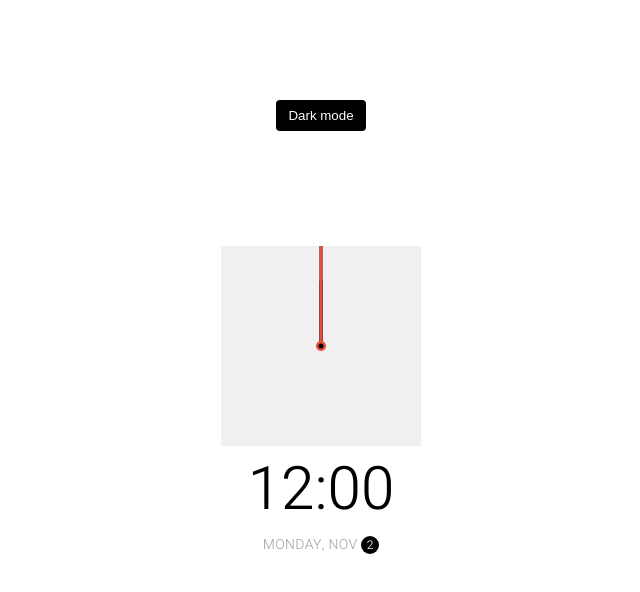
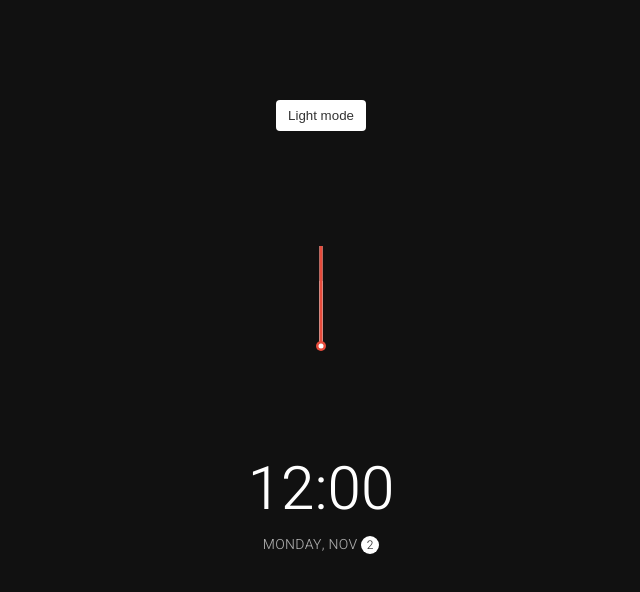
Before and after one commit to hungry-guerilla/day-and-night-clock, a website: page index.html in a window 1280 px wide. Both pictures are taken after a click on the button "Dark mode". Shown: the whole page, without its empty margins (319-959 px from the left). Drawn offline with Linux system fonts and the light colour scheme.

Commit message:
add-dark-mode

```diff
--- a/js/script.js
+++ b/js/script.js
@@ -3,4 +3,19 @@ const miuteEl = document.querySelector('.minute');
 const secondEl = document.querySelector('.second');
 const timeEl = document.querySelector('.time');
 const dateEl = document.querySelector('.date');
-const toggleEl = document.querySelector('.toggle');
+const toggle = document.querySelector('.toggle');
+
+const days = ["Sunday","Monday","Tuesday","Wednesday","Thursday","Friday","Saturday"];
+const months = ["Jan", "Feb", "Mar", "Apr", "May", "Jun", "Jul",
+"Aug", "Sep", "Oct", "Nov", "Dec"];
+
+toggle.addEventListener('click', (e) => {
+    const html = document.querySelector('html');
+    if(html.classList.contains('dark')) {
+        html.classList.remove('dark');
+        e.target.innerHTML ='Dark mode';
+    } else {
+        html.classList.add('dark');
+        e.target.innerHTML ='Light mode';
+    }
+});
--- a/sass/style.scss
+++ b/sass/style.scss
@@ -83,7 +83,7 @@ body {
     position: relative;
     width: 200px;
     height: 200px;
-    background-color: #f0f0f0;
+    // background-color: #f0f0f0;
     .needle {
         background-color: var(--primary-color);
         position: absolute;
```
Also changed, not shown: css/style.css, css/style.min.css, 2 other files.
